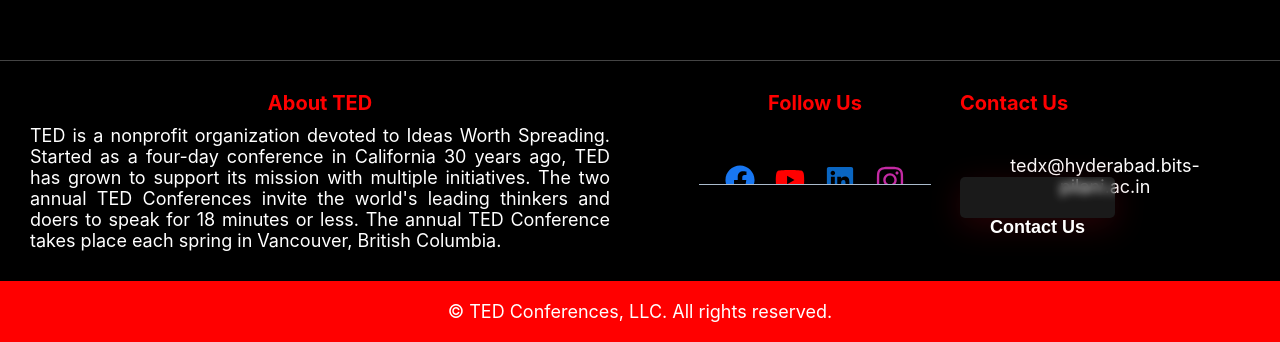
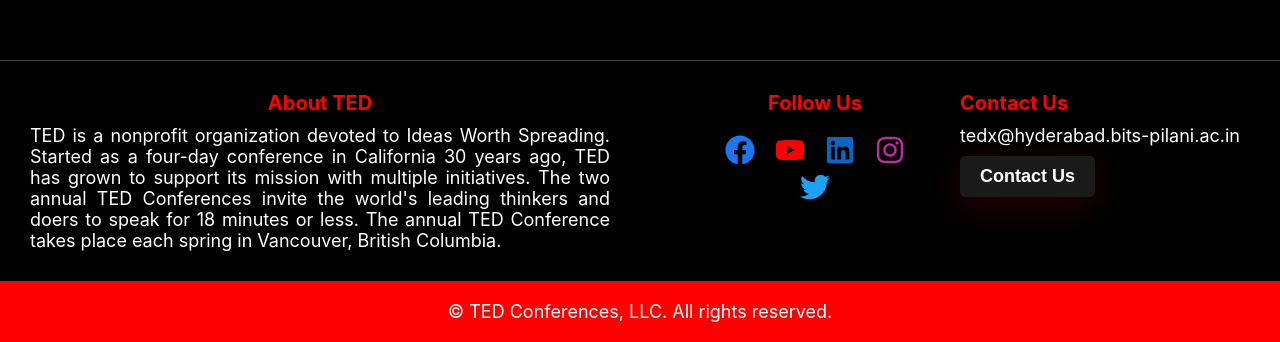
Before and after one commit to Harshita76/Tedx_2022-23, a React (Create React App) app: page /speaker in a window 1280 px wide. Shown: the part 2340-2682 px from the top of the page. Built offline with nearby package versions, Linux system fonts and the light colour scheme.

Commit message:
Footer css

```diff
--- a/src/components/Footer/SocialIcons.css
+++ b/src/components/Footer/SocialIcons.css
@@ -5,38 +5,32 @@
 }
 
 .social {
+    height: fit-content;
     font-size: 1.2em;
-    height: 50px;
-    overflow: hidden;
-    border-bottom: 1px solid #abc;
 }
 
-a {
-    position: relative;
-    top: 30px;
-    margin: 0 10px;
-}
-
-a:hover {
-    top: 5px;
-}
 
 .fb {
     color: #1877f2;
+    margin: 10px;
 }
 
 .tw {
     color: #1da1f2;
+    margin: 10px;
 }
 
 .yt {
     color: #ff0000;
+    margin: 10px;
 }
 
 .ig {
     color: #c32aa3;
+    margin: 10px;
 }
 
 .li {
     color: #0a66c2;
+    margin: 10px;
 }
--- a/src/components/Theme/Theme.css
+++ b/src/components/Theme/Theme.css
@@ -1,7 +1,7 @@
 /* theme-page */
 
 .theme {
-    width: 100%;
+    width: 100vw;
     padding: 80px 25px;
     /* background-color: #191919; */
     background-color: black;
--- a/src/components/sidebar/Sidebar.js
+++ b/src/components/sidebar/Sidebar.js
@@ -14,7 +14,7 @@
 			{ id: 2, iconTag: FiMic, link: "/speaker", text: "Speakers" },
 			{ id: 3, iconTag: HiOutlineUserGroup, link: "/sponsor", text: "Sponsors" },
 			{ id: 4, iconTag: RiGalleryLine, link: "#", text: "Gallary" },
-			{ id: 5, iconTag: RiContactsLine, link: "#", text: "Conatct Us" },
+			{ id: 5, iconTag: RiContactsLine, link: "#", text: "Contact Us" },
 		],
 	});
 	useEffect(() => {
```
